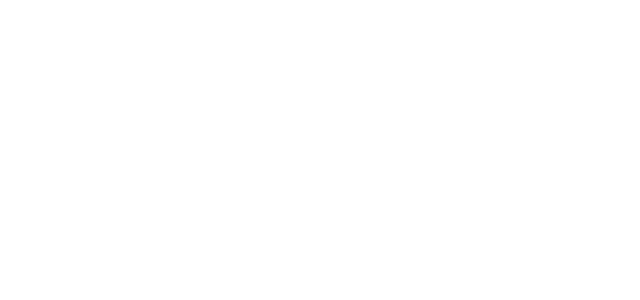
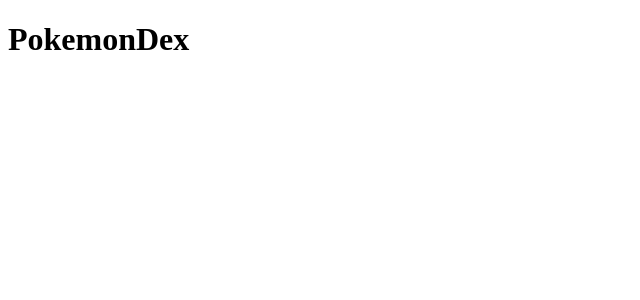
Before and after one commit to kev1n1in/MonDex, a React (Vite) app: page /pokemon in a window 1280 px wide. Shown: the top 300 px of the page, without its empty margins (0-640 px from the left). Built offline with nearby package versions, Linux system fonts and the light colour scheme.

Commit message:
feature:setted up router to pokemon, digimon and 404 page for unmatched routes.

```diff
--- a/src/App.jsx
+++ b/src/App.jsx
@@ -1,5 +1,20 @@
+import { Route, BrowserRouter as Router, Routes } from "react-router-dom";
+import Digimon from "./pages/Digimon";
+import NotFound from "./pages/NotFound";
+import Pokemon from "./pages/Pokemon";
+
 function App() {
-  return <></>;
+  return (
+    <>
+      <Router>
+        <Routes>
+          <Route path="/pokemon" element={<Pokemon />}></Route>
+          <Route path="/digimon" element={<Digimon />}></Route>
+          <Route path="*" element={<NotFound />} />
+        </Routes>
+      </Router>
+    </>
+  );
 }
 
 export default App;
--- /dev/null
+++ b/src/pages/Digimon/index.jsx
@@ -0,0 +1,12 @@
+import styled from "styled-components";
+
+const Digimon = () => {
+  return (
+    <>
+      <Title>DigimonDex</Title>
+    </>
+  );
+};
+const Title = styled.h1``;
+
+export default Digimon;
--- /dev/null
+++ b/src/pages/NotFound.jsx
@@ -0,0 +1,12 @@
+import styled from "styled-components";
+
+const NotFound = () => {
+  return (
+    <>
+      <Title>404 Not Found</Title>
+    </>
+  );
+};
+const Title = styled.h1``;
+
+export default NotFound;
--- /dev/null
+++ b/src/pages/Pokemon/index.jsx
@@ -0,0 +1,12 @@
+import styled from "styled-components";
+
+const Pokemon = () => {
+  return (
+    <>
+      <Title>PokemonDex</Title>
+    </>
+  );
+};
+const Title = styled.h1``;
+
+export default Pokemon;
```
